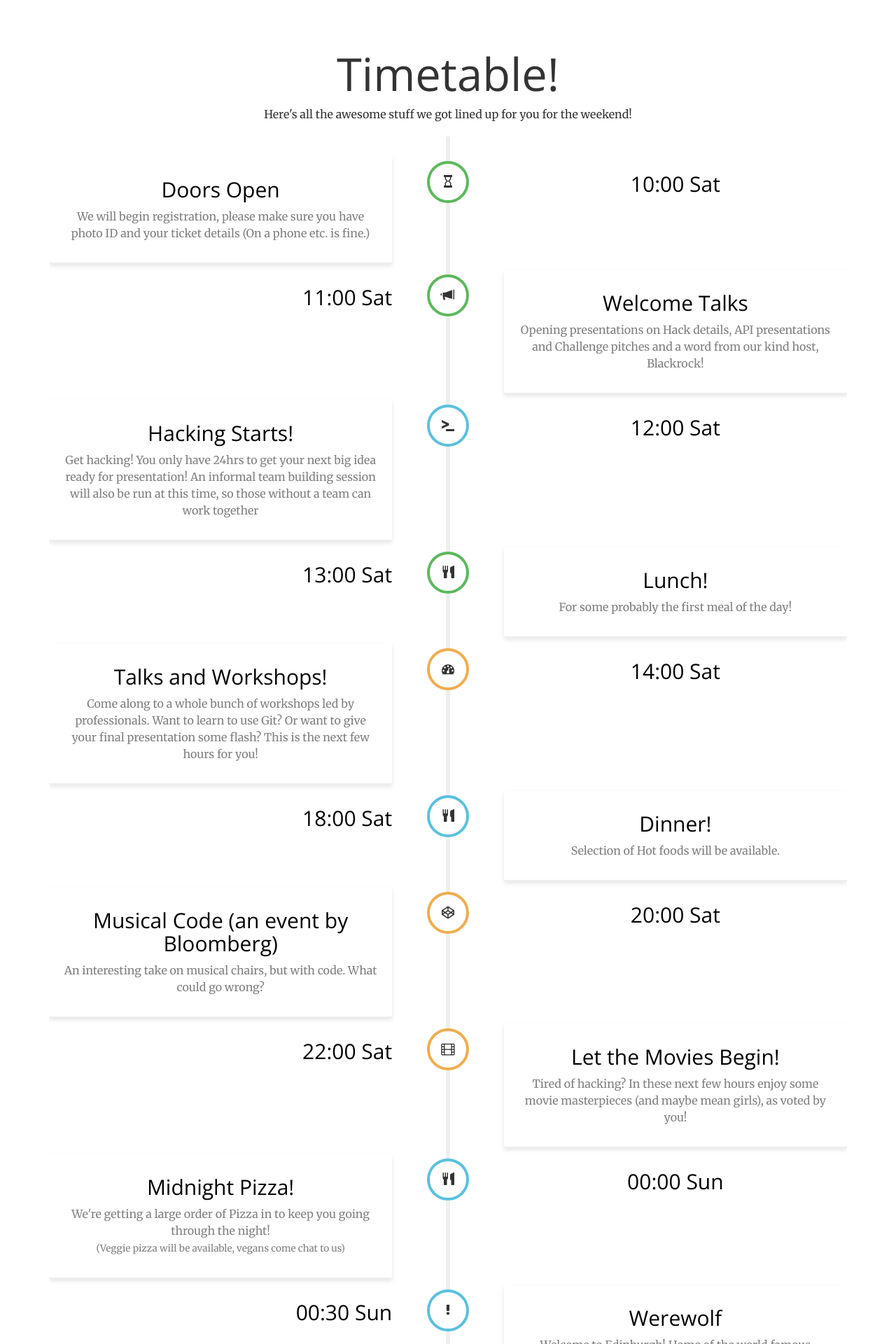
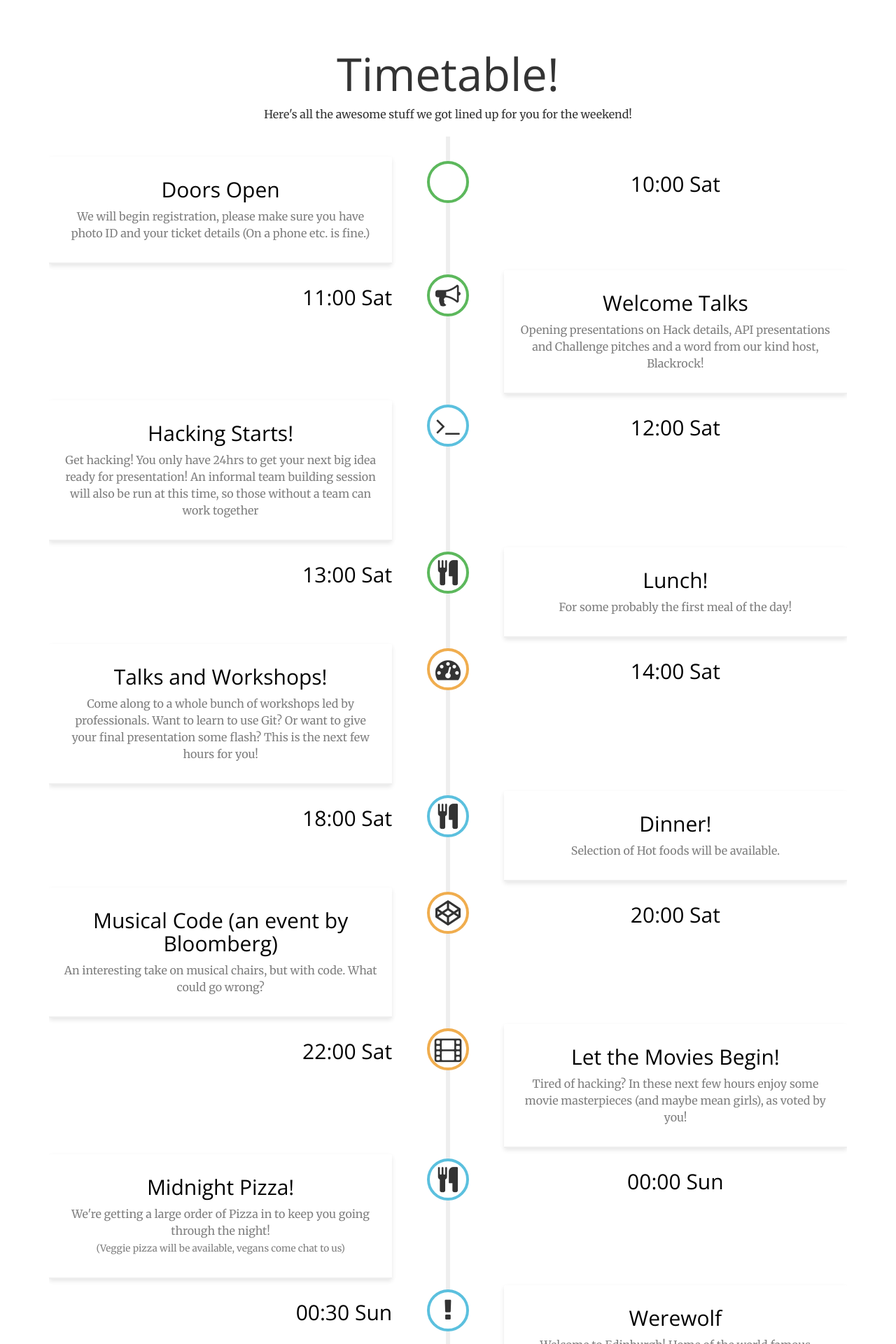
Before and after one commit to compsoc-edinburgh/htb16-site, a Jekyll site: the page built from index.html, in a window 1280 px wide. Shown: the part 3077-4997 px from the top of the page at 70% size. Built offline with Jekyll 4.4.1, drawn with Linux system fonts in a browser that asks for light colours.

Commit message:
Better icons, switched glyphicons to fontawesome

```diff
--- a/_includes/timeline.html
+++ b/_includes/timeline.html
@@ -8,7 +8,7 @@
 
     <div class="timeline-block">
       <div class="timeline-img" style="border-color: #5cb85c;">
-        <span class="glyphicon glyphicon-hourglass">
+        <span class="fa fa-hourglass-start">
       </div>
       <h2 class="timeline-time">10:00 Sat</h2>
       <div class="timeline-content">
@@ -20,7 +20,7 @@
 
     <div class="timeline-block block-right">
       <div class="timeline-img" style="border-color: #5cb85c;">
-        <span class="glyphicon glyphicon-bullhorn">
+        <span class="fa fa-bullhorn">
       </div>
       <h2 class="timeline-time">11:00 Sat</h2>
       <div class="timeline-content">
@@ -32,7 +32,7 @@
 
     <div class="timeline-block">
       <div class="timeline-img" style="border-color: #5bc0de;">
-        <span class="glyphicon glyphicon-console">
+        <span class="fa fa-terminal">
       </div>
       <h2 class="timeline-time">12:00 Sat</h2>
       <div class="timeline-content">
@@ -44,7 +44,7 @@
 
     <div class="timeline-block block-right">
       <div class="timeline-img" style="border-color: #5cb85c;">
-        <span class="glyphicon glyphicon-cutlery">
+        <span class="fa fa-cutlery">
       </div>
       <h2 class="timeline-time">13:00 Sat</h2>
       <div class="timeline-content">
@@ -70,7 +70,7 @@
 
     <div class="timeline-block block-right">
       <div class="timeline-img" style="border-color: #5bc0de;">
-        <span class="glyphicon glyphicon-cutlery">
+        <span class="fa fa-cutlery">
       </div>
       <h2 class="timeline-time">18:00 Sat</h2>
       <div class="timeline-content">
@@ -107,7 +107,7 @@
 
     <div class="timeline-block">
       <div class="timeline-img" style="border-color: #5bc0de;">
-        <span class="glyphicon glyphicon-cutlery">
+        <span class="fa fa-cutlery">
       </div>
       <h2 class="timeline-time">00:00 Sun</h2>
       <div class="timeline-content">
@@ -148,7 +148,7 @@
 
     <div class="timeline-block block-right">
       <div class="timeline-img" style="border-color: #5bc0de;">
-        <span class="glyphicon glyphicon-cutlery">
+        <span class="fa fa-cutlery">
       </div>
       <h2 class="timeline-time">04:00 Sun</h2>
       <div class="timeline-content">
@@ -160,7 +160,7 @@
 
     <div class="timeline-block">
       <div class="timeline-img" style="border-color: #5cb85c;">
-        <span class="glyphicon glyphicon-cutlery">
+        <span class="fa fa-cutlery">
       </div>
       <h2 class="timeline-time">09:00 Sun</h2>
       <div class="timeline-content">
@@ -172,7 +172,7 @@
 
     <div class="timeline-block block-right">
       <div class="timeline-img" style="border-color: #5cb85c;">
-        <span class="glyphicon glyphicon-cutlery">
+        <span class="fa fa-cutlery">
       </div>
       <h2 class="timeline-time">12:00 Sun</h2>
       <div class="timeline-content">
@@ -195,7 +195,7 @@
 
     <div class="timeline-block block-right">
       <div class="timeline-img" style="border-color: #d9534f;">
-        <span class="glyphicon glyphicon-blackboard">
+        <span class="fa fa-slideshare">
       </div>
       <h2 class="timeline-time">14:00 Sun</h2>
       <div class="timeline-content">
--- a/css/htb.css
+++ b/css/htb.css
@@ -220,9 +220,13 @@
 }
 
 .timeline .timeline-img .fa {
-    position: relative;
+    position: absolute;
     top: 50%;
-    transform: translateY(-50%);
+    left: 50%;
+    -webkit-transform: translateY(-50%) translateX(-50%);
+    -moz-transform: translateY(-50%) translateX(-50%);
+    transform: translateY(-50%) translateX(-50%);
+    font-size: 2em;
 }
 
 .timeline .timeline-content {
```
